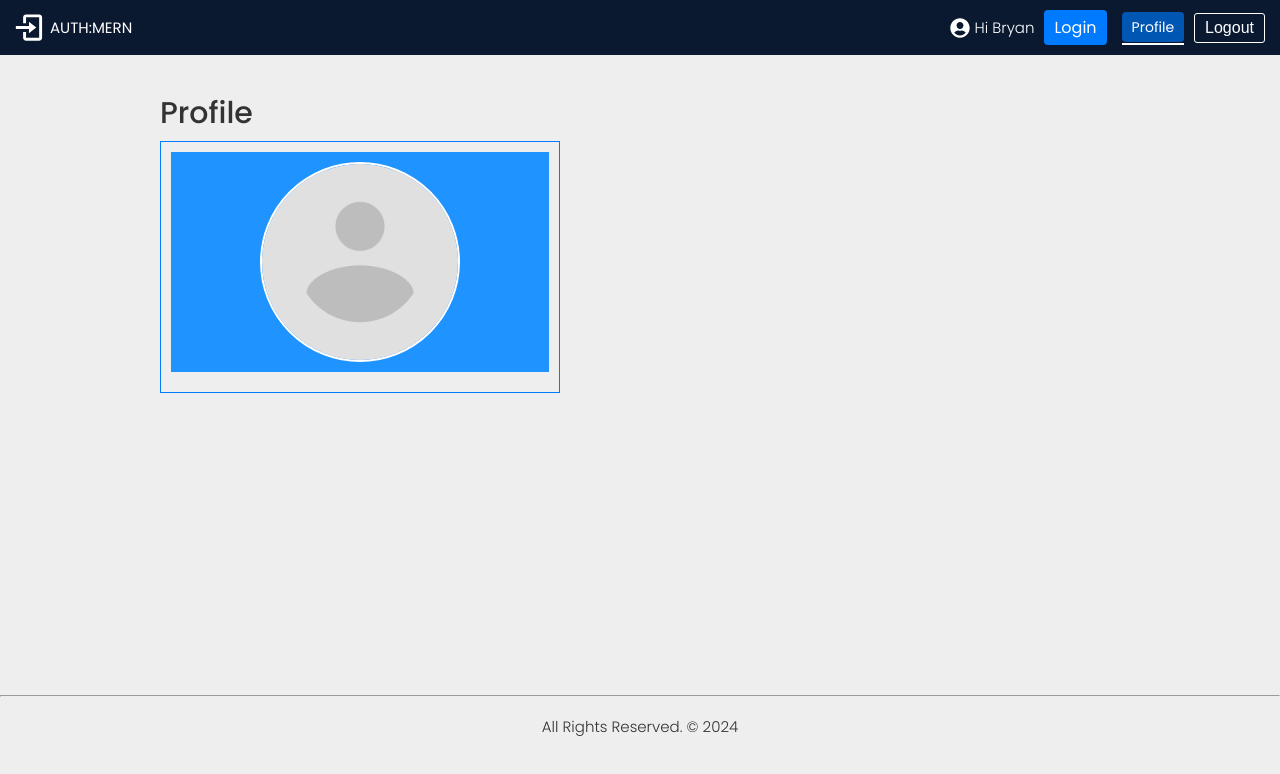
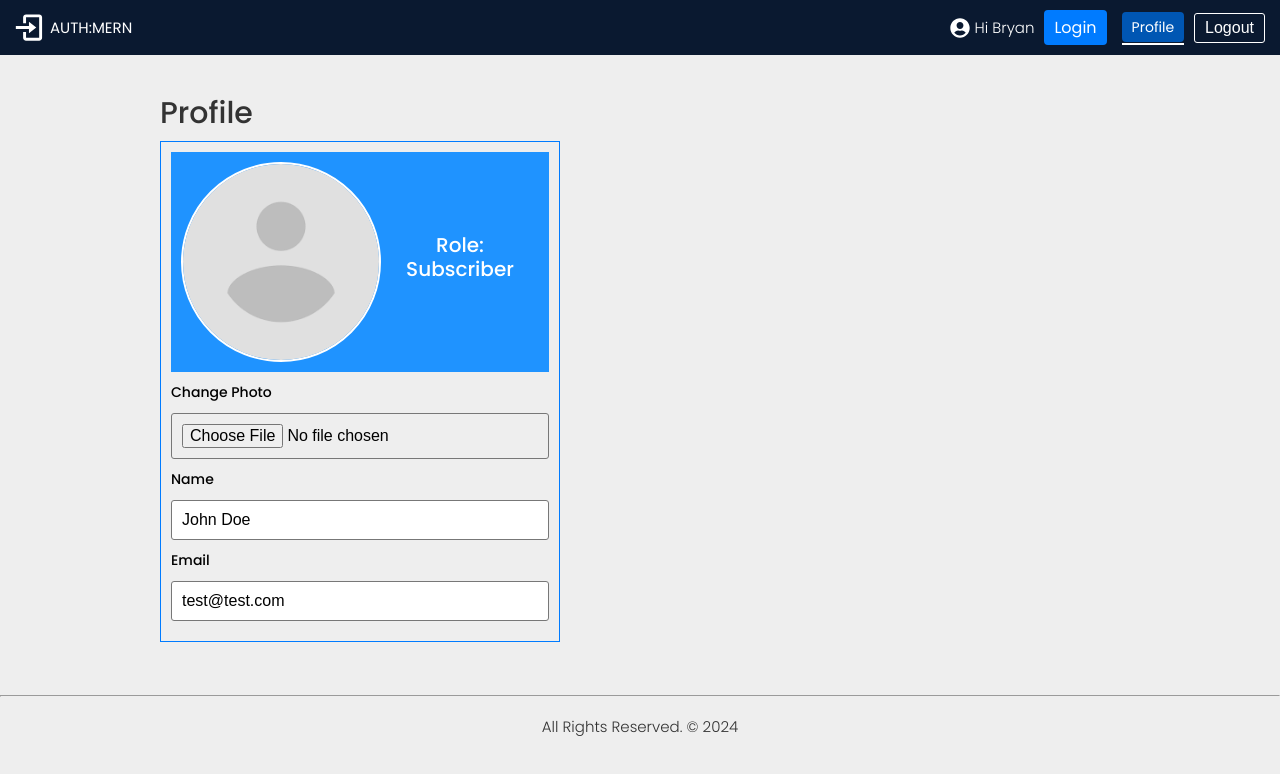
Before and after one commit to Bryan-Giitwa/MERN-Stack--Authentication, a React (Create React App) app: page /profile in a window 1280 px wide. Shown: the top 774 px of the page. Built offline with nearby package versions, Linux system fonts and the light colour scheme.

Commit message:
Adding new data

```diff
--- a/src/pages/auth/Login.js
+++ b/src/pages/auth/Login.js
@@ -5,12 +5,17 @@ import Card from "../../components/card/Card";
 import { BiLogIn } from "react-icons/bi";
 import PasswordInput from "../../components/passwordInput/PasswordInput";
 
+const initialState = {
+  email: "",
+  password: "",
+};
+
 const Login = () => {
-  const [email, setEmail] = useState("");
-  const [password, setPassword] = useState("");
+  const [formData, setFormData] = useState(initialState);
+  const { email, password } = formData;
 
   const handleInputChange = (e) => {
-    setEmail(e.target.value);
+    setFormData({ ...formData, [e.target.name]: e.target.value });
   };
 
   const loginUser = (e) => {
--- a/src/pages/profile/Profile.js
+++ b/src/pages/profile/Profile.js
@@ -1,9 +1,23 @@
-import React from "react";
+import React, { useState } from "react";
 import "./Profile.scss";
 import Card from "../../components/card/Card";
 import profileImg from "../../assets/avatarr.png";
 
+const initialState = {
+  name: "John Doe",
+  email: "test@test.com",
+  phone: "",
+  bio: "",
+  photo: "",
+  role: "",
+  isVerified: false,
+};
+
 const Profile = () => {
+  const [profile, setProfile] = useState(initialState);
+
+  const handleImageChange = () => {};
+  const handleInputChange = () => {};
   return (
     <>
       <section>
@@ -14,7 +28,31 @@ const Profile = () => {
               <div>
                 <div className="profile-photo">
                   <img src={profileImg} alt="profileimg" />
+                  <h3>Role: Subscriber</h3>
                 </div>
+                <form>
+                  <label>Change Photo</label>
+                  <input
+                    type="file"
+                    accept="image/*"
+                    name="iamge"
+                    onChange={handleImageChange}
+                  />
+                  <label>Name</label>
+                  <input
+                    type="text"
+                    name="name"
+                    value={profile.name}
+                    onChange={handleInputChange}
+                  />
+                  <label>Email</label>
+                  <input
+                    type="email"
+                    name="email"
+                    value={profile.email}
+                    onChange={handleInputChange}
+                  />
+                </form>
               </div>
             </Card>
           </div>
```
